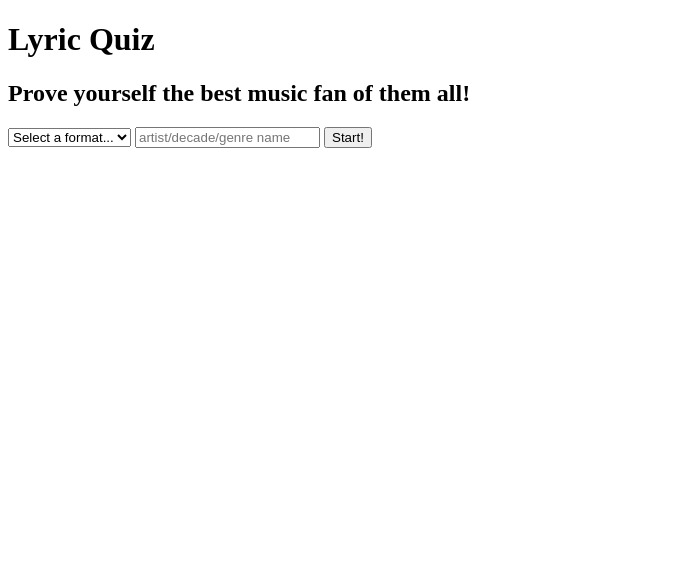
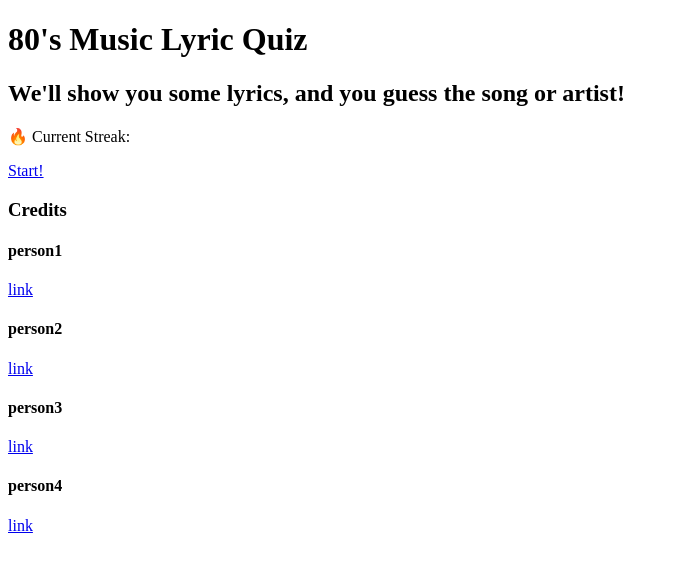
Before and after one commit to briancollins02/project1-MusicTriviaQuiz, a plain HTML site: page index.html in a window 1280 px wide. Shown: the whole page, without its empty margins (0-678 px from the left). Drawn offline with Linux system fonts and the light colour scheme.

Commit message:
complete all of the html structure for the home-page

```diff
--- a/index.html
+++ b/index.html
@@ -9,23 +9,39 @@
 <body>
     <!-- header -->
     <header>
-    <h1>
-        Lyric Quiz
-    </h1>
-    <h2>
-        Prove yourself the best music fan of them all!
-    </h2>
+        <h1>
+            80's Music Lyric Quiz
+        </h1>
+        <h2>
+            We'll show you some lyrics, and you guess the song or artist!
+        </h2>
     </header>
-    <!-- main section -->
-    <form>
-        <select id="music-scope" name="category" placeholder="category">
-            <option value="" disabled selected>Select a format...</option>
-            <option value="artist">Artist</option>
-            <option value="genre">Genre</option>
-            <option value="decades">Decade</option>
-        </select>
-        <input id="category-name" type="text" placeholder="artist/decade/genre name">
-        <button type="submit" value="submit">Start!</button>
-    </form>
+    <!-- card -->
+    <div>
+
+        <p>🔥 Current Streak: <span id="high-score-display"><!-- High-score will be displayed here --></span></p>
+        <!-- button that directs to the quiz.html page -->
+        <a id="start button" href="quiz.html">Start!</a>
+    </div>
+    <!-- credits at footer -->
+    <footer>
+        <h3>Credits</h3>
+        <div class="credit-name" id="person1">
+            <h4>person1</h4>
+            <a href="#">link</a>
+        </div>
+        <div class="credit-name" id="person2">
+            <h4>person2</h4>
+            <a href="#">link</a>
+        </div>
+        <div class="credit-name" id="person3">
+            <h4>person3</h4>
+            <a href="#">link</a>
+        </div>
+        <div class="credit-name" id="person4">
+            <h4>person4</h4>
+            <a href="#">link</a>
+        </div>
+    </footer>
 </body>
 </html>
```
Also changed, not shown: quiz.html (added, +14 -0 lines), results.html (added, +12 -0 lines).
